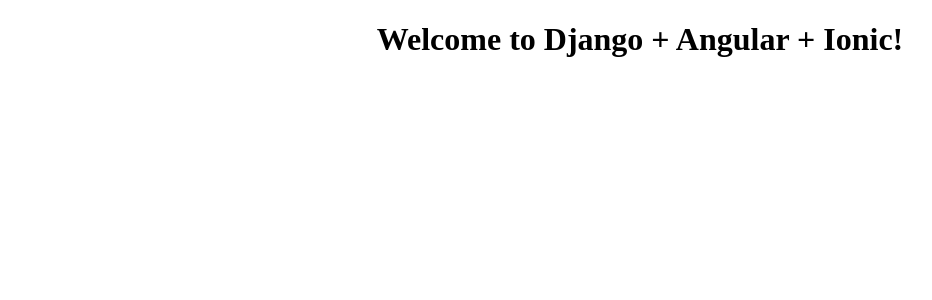
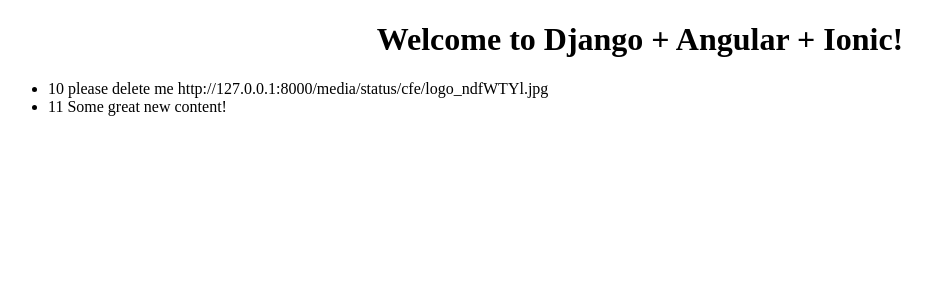
Before and after one commit to kameleon-ad/django-angular, an Angular app in the folder client/dj-ion/: page / in a window 1280 px wide. Shown: the top 300 px of the page, without its empty margins (0-932 px from the left). Built offline with nearby package versions, Linux system fonts and the light colour scheme.

Commit message:
5 - Generate New Component

```diff
--- a/client/dj-ion/src/app/app.component.html
+++ b/client/dj-ion/src/app/app.component.html
@@ -3,3 +3,5 @@
     Welcome to {{ title }}!
   </h1>
 </div>
+
+<app-status></app-status>
--- a/client/dj-ion/src/app/app.module.ts
+++ b/client/dj-ion/src/app/app.module.ts
@@ -3,11 +3,13 @@
 
 
 import { AppComponent } from './app.component';
+import { StatusComponent } from './status/status.component';
 
 
 @NgModule({
   declarations: [
-    AppComponent
+    AppComponent,
+    StatusComponent
   ],
   imports: [
     BrowserModule
--- /dev/null
+++ b/client/dj-ion/src/app/status/status.component.html
@@ -0,0 +1,9 @@
+<ul>
+    <li *ngFor='let obj of results'>
+        {{ obj.id }}
+        {{ obj.content }}
+        {{ obj.image }}
+
+    </li>
+
+</ul>
--- /dev/null
+++ b/client/dj-ion/src/app/status/status.component.ts
@@ -0,0 +1,36 @@
+import { Component, OnInit } from '@angular/core';
+
+@Component({
+  selector: 'app-status',
+  templateUrl: './status.component.html',
+  styleUrls: ['./status.component.css']
+})
+export class StatusComponent implements OnInit {
+    results = [{
+            "uri": "http://127.0.0.1:8000/api/status/10/",
+            "id": 10,
+            "user": {
+                "id": 1,
+                "username": "cfe",
+                "uri": "http://127.0.0.1:8000/api/user/cfe/"
+            },
+            "content": "please delete me",
+            "image": "http://127.0.0.1:8000/media/status/cfe/logo_ndfWTYl.jpg"
+        },
+        {
+            "uri": "http://127.0.0.1:8000/api/status/11/",
+            "id": 11,
+            "user": {
+                "id": 1,
+                "username": "cfe",
+                "uri": "http://127.0.0.1:8000/api/user/cfe/"
+            },
+            "content": "Some great new content!",
+            "image": null
+        }]
+  constructor() { }
+
+  ngOnInit() {
+  }
+
+}
```
Also changed, not shown: client/dj-ion/src/app/status/status.component.css (added), 1 other file (tests, documents, lock files or other folders).
